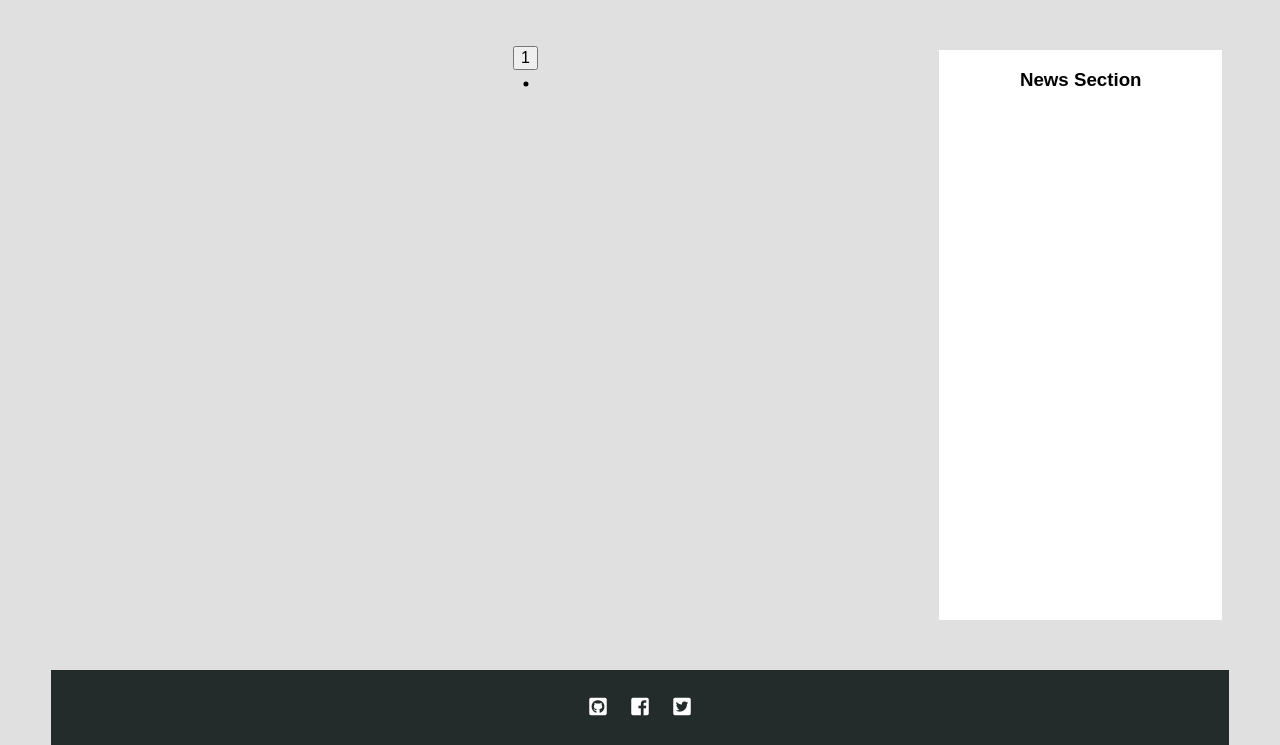
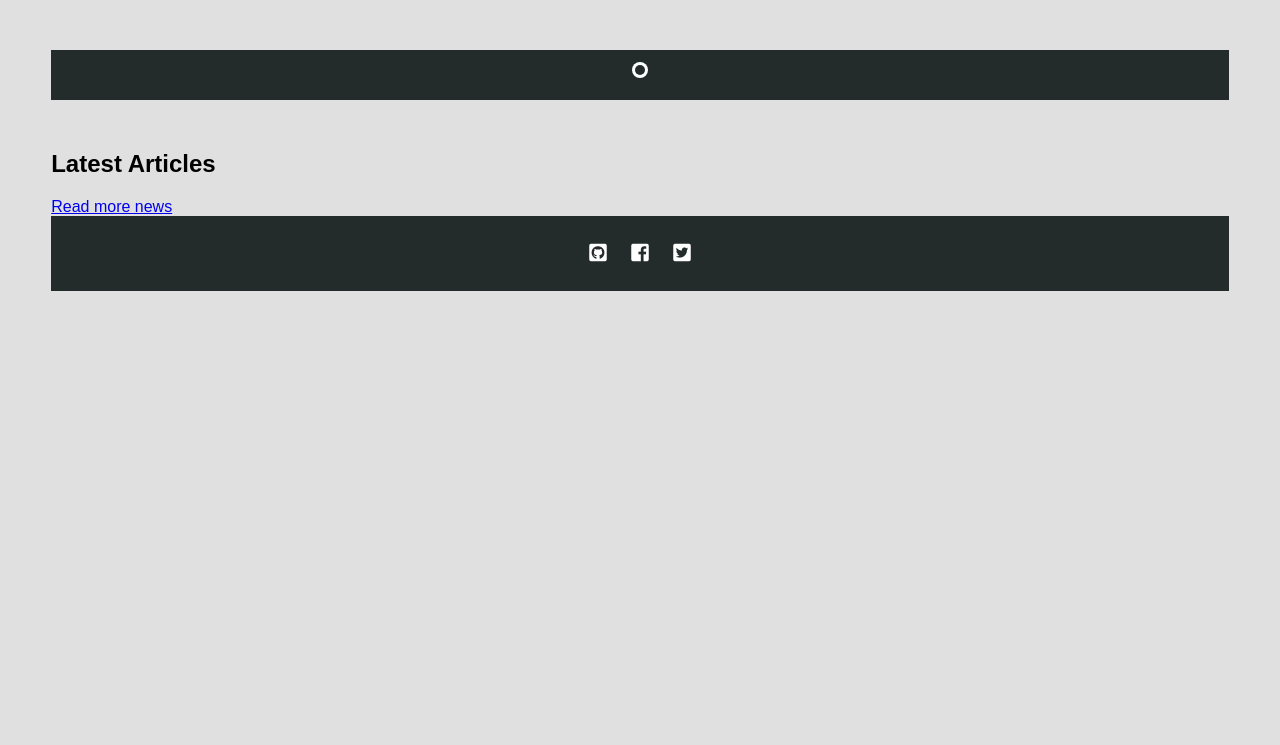
Before and after one commit to konichiwas/hearthstone-deck-builder, a Django app: page /builder/ in a window 1280 px wide. Shown: the part 70-815 px from the top of the page. After the commit the page ends 361 px from the top, so only its background shows below. Run offline with Django 3.2, Linux system fonts and the light colour scheme; data that the repository does not hold is empty; style sheets or scripts are compiled from the project's sources; some libraries are stand-ins or nearby versions.

Commit message:
updated index

```diff
--- a/builder/static/src/index.less
+++ /dev/null
@@ -1,20 +0,0 @@
-.index {
-	.clearfix;
-
-	.slideshow {
-		.clearfix;
-		float: left;
-		width: 75%;
-		margin: 50px 0;
-		padding: 0;
-
-	}
-
-	.news {
-		float: left;
-		width: 24%;
-		height: 570px;
-		margin: 50px 5px;
-		overflow: scroll;
-	}
-}
--- a/builder/static/src/news.less
+++ /dev/null
@@ -1,15 +0,0 @@
-.news {
-	background-color: white;
-
-	h3 {
-		text-align: center;
-	}
-
-	ul {
-		.reset-list;
-
-		li {
-			margin-top: 10px;
-		}
-	}
-}
--- a/builder/static/src/slideshow.less
+++ b/builder/static/src/slideshow.less
@@ -1,20 +1,27 @@
 .slideshow {
+	@narrow-column: 315px;
+
+	.clearfix;
+
+	width: 100%;
+	margin: 50px 0;
+	padding-bottom: 50px;
+
 	background-color: @gray-dark;
 
 	.expansion {
-		float: left;
-		width: 75%;
-		margin-top: 25px;
-		margin-bottom: 100px;
+		overflow: hidden;
 
 		img {
-			width: 100%;
+			display: block;
+			position:relative;
+			left: 50%;
+			transform: translateX(-50%);
 		}
 	}
 
 	.card {
-		float: left;
-		width: 25%;
+		width: @narrow-column;
 
 		img {
 			width: 100%;
@@ -22,37 +29,126 @@
 	}
 
 	.slick-arrow {
-    position: absolute;
-    top: 90%;
-    z-index: 10;
-    border: none;
-    background: none;
-    width: 45px;
-    height: 45px;
+	    position: absolute;
+	    border: none;
+	    background: none;
+ 	    outline: none;
+	    z-index: 10;
+	    bottom: 1%;
+	    width: 40px;
+	    height: 40px;
+	    border-radius: 50%;
+	    text-indent: -4000px;
 
-    background-color: white;
-    border-radius: 50%;
-    text-indent: -4000px;
+	    background-color: white;
+
+	    &::before {
+			.reset-pseudo;
+
+			position: absolute;
+			top: 50%;
+			left: 50%;
+			transform: translate(-50%, -50%);
+			width:40%;
+			height: 40%;
+			background: url("images/arrow.png");
+			background-size: cover;
+			mix-blend-mode: multiply;
+	    }
 	}
 
 	.slick-prev {
-		left: 1%;
+		left: 20px;
 	}
 
 	.slick-next {
-		left: 95%;
+		right: 20px;
+
+		&::before {
+
+			transform: translate(-50%, -50%) rotate(180deg);
+		}
 	}
 
 	.slick-dots {
+		.clearfix;
+		.reset-list;
+
 		position: absolute;
-		top: 85%;
+		bottom: 22px;
 		left: 50%;
-		transform: rotate(270deg);
+		transform: translateX(-50%);
 		border: none;
 		background: none;
 
+		li {
+			float: left;
+
+			+ li {
+				margin-left: 5px;
+			}
+
+			&.slick-active button::after {
+				opacity: 1;
+			}
+		}
+
 		button {
-			transform: rotate(90deg);
+			outline: none;
+			position: relative;
+			border: none;
+			background: none;
+			background-color: white;
+			border-radius: 50%;
+			font-size: 0;
+			width: 16px;
+			height: 16px;
+
+			&::after {
+				.reset-pseudo;
+
+				position: absolute;
+				top: 50%;
+				left: 50%;
+				transform: translate(-50%, -50%);
+				width: 10px;
+				height: 10px;
+				border-radius: 50%;
+				opacity: 0;
+				transition: opacity 0.3s;
+
+				background: @gray-dark;
+			}
+		}
+	}
+	@media (min-width: 601px) {
+
+		.expansion {
+			float: left;
+			width: calc(100% - @narrow-column);
+
+			.promo-image-small {
+				display: none;
+			}
+		}
+
+		.card {
+			float: left;
+			width : @narrow-column;
+		}
+	}
+
+	@media (max-width: 600px) {
+
+		.expansion {
+			.promo-image {
+				display:none;
+			}
+		}
+
+		.card {
+			margin-left: auto;
+			margin-right: auto;
 		}
 	}
 }
--- /dev/null
+++ b/builder/templates/builder/includes/latest-articles.html
@@ -0,0 +1,31 @@
+<div class="latest-articles">
+	<div class="news-header">
+		<h2>Latest Articles</h2>
+	</div>
+	<ul>
+		{% for new in news %}
+			<li>
+				<a href="{{ new.get_absolute_url }}" class="news-image">
+					<img class="news-image" src="{{ new.image.small.url }}">
+				</a>
+				<div class="right-col">
+					<div class="date">{{ new.date }}</div>
+					<a href="{{ new.get_absolute_url }}" class="title">
+						{{ new.title }}
+					</a>
+					<div class="teaser">
+						{{ new.content|safe|truncatewords_html:25 }}
+					</div>
+					<a href="{{ new.get_absolute_url }}" class="read-more">
+						Read more
+					</a>
+				</div>
+			</li>
+		{% endfor %}
+	</ul>
+	<div class="all-articles">
+		<a href="{% url 'news:news' %}">
+			Read more news
+		</a>
+	</div>
+</div>
--- a/builder/templates/builder/includes/news.html
+++ /dev/null
@@ -1,8 +0,0 @@
-<div class="news">
-	<h3>News Section</h3>
-	<ul>
-		{% for new in news %}
-			<li><strong>{{ new.date }}</strong> {{ new.content|safe }}</li>
-		{% endfor %}
-	</ul>
-</div>
--- a/builder/templates/builder/includes/slideshow.html
+++ b/builder/templates/builder/includes/slideshow.html
@@ -2,7 +2,10 @@
 	{% for promo in promos %}
 		<div class="slide">
 			<div class="expansion">
-				<img class="promo-image" src="{{ promo.image.url }}">
+				<img class="promo-image-small"
+					src="{{ promo.image.small.url }}"
+				>
+				<img class="promo-image" src="{{ promo.image.slide.url }}">
 			</div>
 			{% for key, value in cards.items %}
 				{% if key is promo.expansion.name  %}
--- a/builder/templates/builder/index.html
+++ b/builder/templates/builder/index.html
@@ -4,6 +4,6 @@
 {% block body %}
 <div class="index width-wrapper">
 	{% include "builder/includes/slideshow.html" %}
-	{% include "builder/includes/news.html" %}
+	{% include "builder/includes/latest-articles.html" %}
 </div>
 {% endblock %}
```
Also changed, not shown: builder/static/src/latest-articles.less (added, +158 -0 lines).
